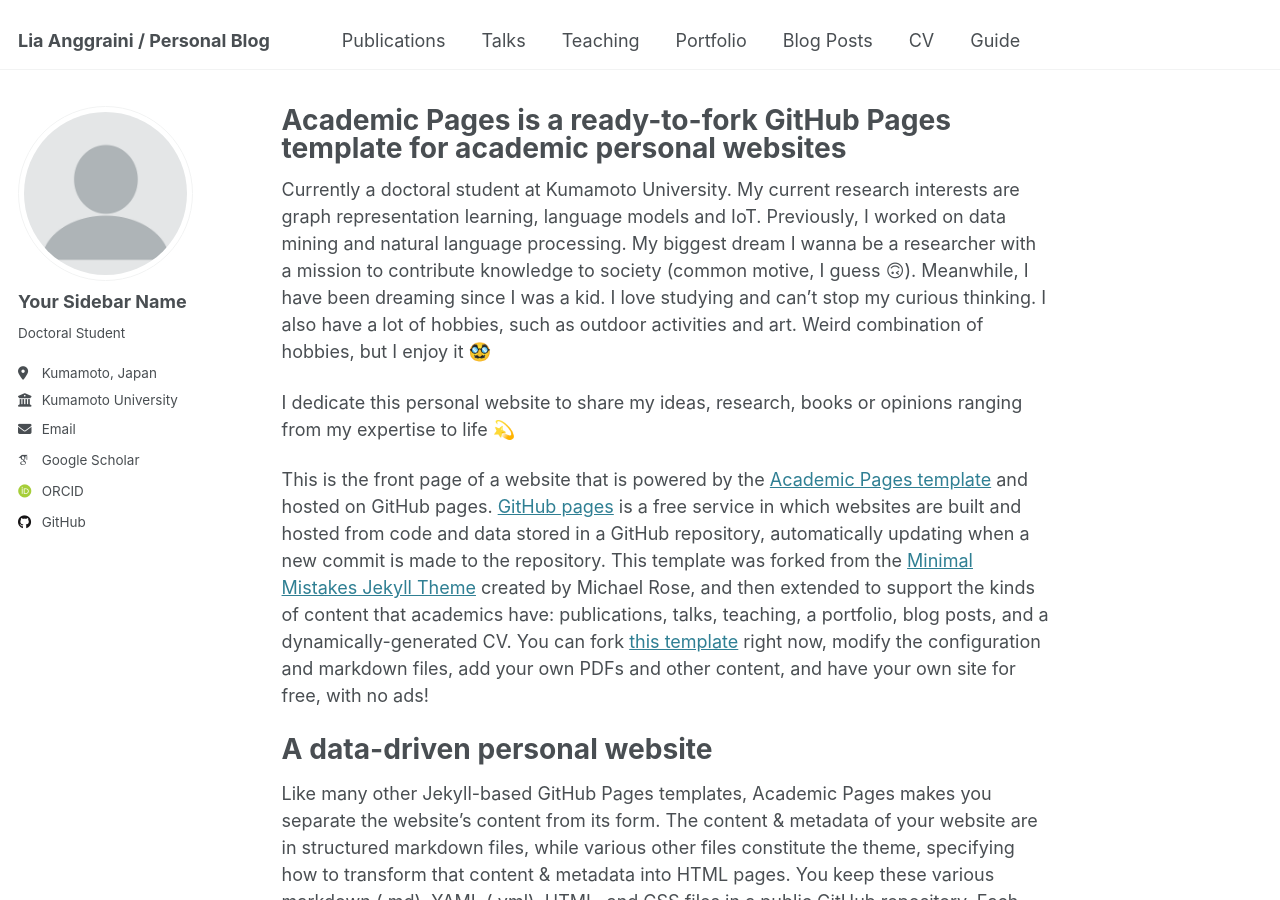
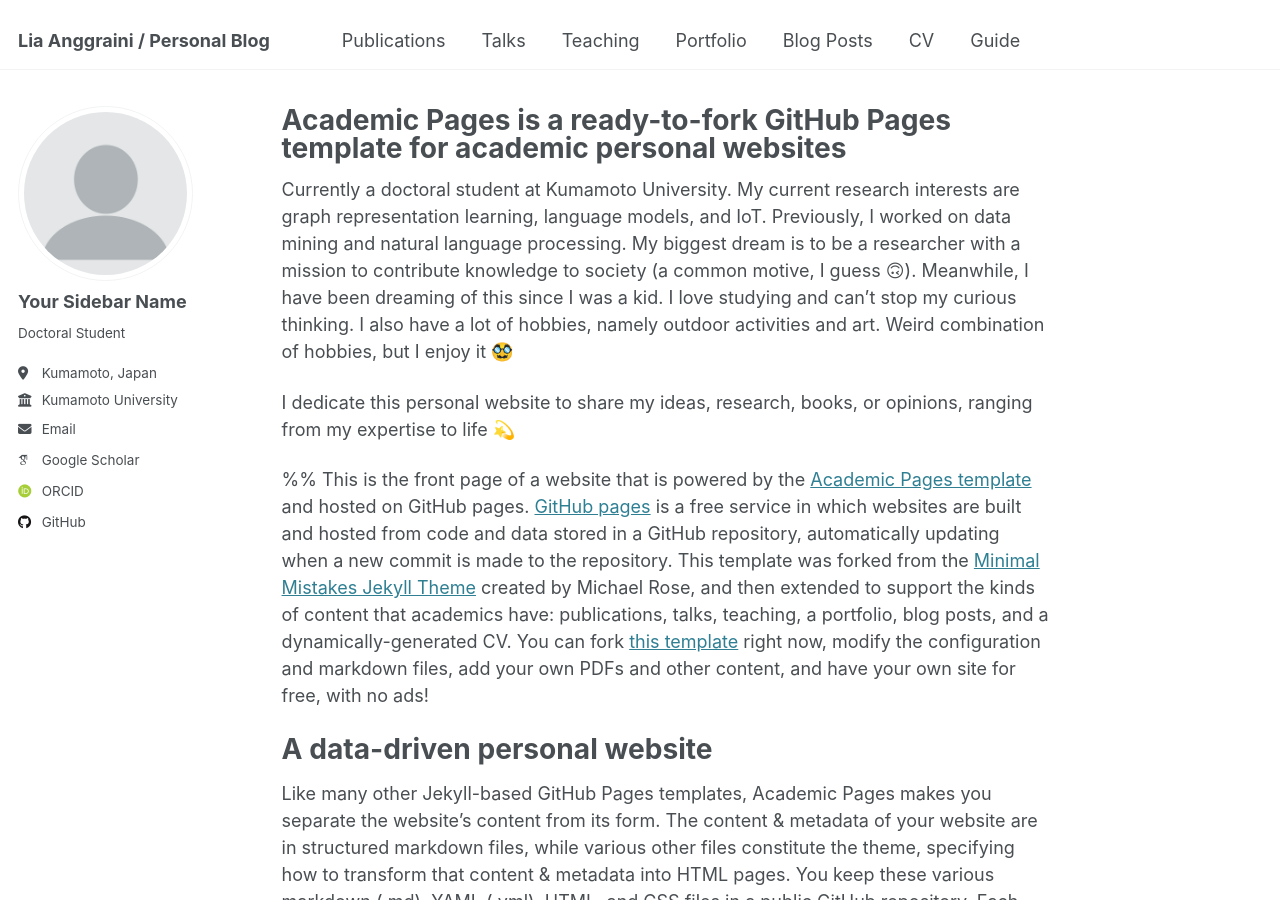
Before and after one commit to aozorahime/aozorahime.github.io, a Jekyll site: the page built from _pages/about.md, in a window 1280 px wide and 900 px high. Built offline with Jekyll 4.4.1, drawn with Linux system fonts in a browser that asks for light colours; some web fonts are replaced.

Commit message:
Refine content in about.md for clarity and grammar
Corrected grammatical errors and improved clarity in the about section.

```diff
--- a/_pages/about.md
+++ b/_pages/about.md
@@ -7,12 +7,12 @@ redirect_from:
   - /about.html
 ---
 
-Currently a doctoral student at Kumamoto University. My current research interests are graph representation learning, language models and IoT. Previously, I worked on data mining and natural language processing. My biggest dream I wanna be a researcher with a mission to contribute knowledge to society (common motive, I guess 🙃). Meanwhile, I have been dreaming since I was a kid. I love studying and can't stop my curious thinking. I also have a lot of hobbies, such as outdoor activities and art. Weird combination of hobbies, but I enjoy it 🥸
+Currently a doctoral student at Kumamoto University. My current research interests are graph representation learning, language models, and IoT. Previously, I worked on data mining and natural language processing. My biggest dream is to be a researcher with a mission to contribute knowledge to society (a common motive, I guess 🙃). Meanwhile, I have been dreaming of this since I was a kid. I love studying and can't stop my curious thinking. I also have a lot of hobbies, namely outdoor activities and art. Weird combination of hobbies, but I enjoy it 🥸
 
-I dedicate this personal website to share my ideas, research, books or opinions ranging from my expertise to life 💫
+I dedicate this personal website to share my ideas, research, books, or opinions, ranging from my expertise to life 💫
 
 
-
+%%
 This is the front page of a website that is powered by the [Academic Pages template](https://github.com/academicpages/academicpages.github.io) and hosted on GitHub pages. [GitHub pages](https://pages.github.com) is a free service in which websites are built and hosted from code and data stored in a GitHub repository, automatically updating when a new commit is made to the repository. This template was forked from the [Minimal Mistakes Jekyll Theme](https://mmistakes.github.io/minimal-mistakes/) created by Michael Rose, and then extended to support the kinds of content that academics have: publications, talks, teaching, a portfolio, blog posts, and a dynamically-generated CV. You can fork [this template](https://github.com/academicpages/academicpages.github.io) right now, modify the configuration and markdown files, add your own PDFs and other content, and have your own site for free, with no ads!
 
 A data-driven personal website
@@ -53,3 +53,6 @@ Example: editing a markdown file for a talk
 For more info
 ------
 More info about configuring Academic Pages can be found in [the guide](https://academicpages.github.io/markdown/), the [growing wiki](https://github.com/academicpages/academicpages.github.io/wiki), and you can always [ask a question on GitHub](https://github.com/academicpages/academicpages.github.io/discussions). The [guides for the Minimal Mistakes theme](https://mmistakes.github.io/minimal-mistakes/docs/configuration/) (which this theme was forked from) might also be helpful.
+
+
+%%
```
